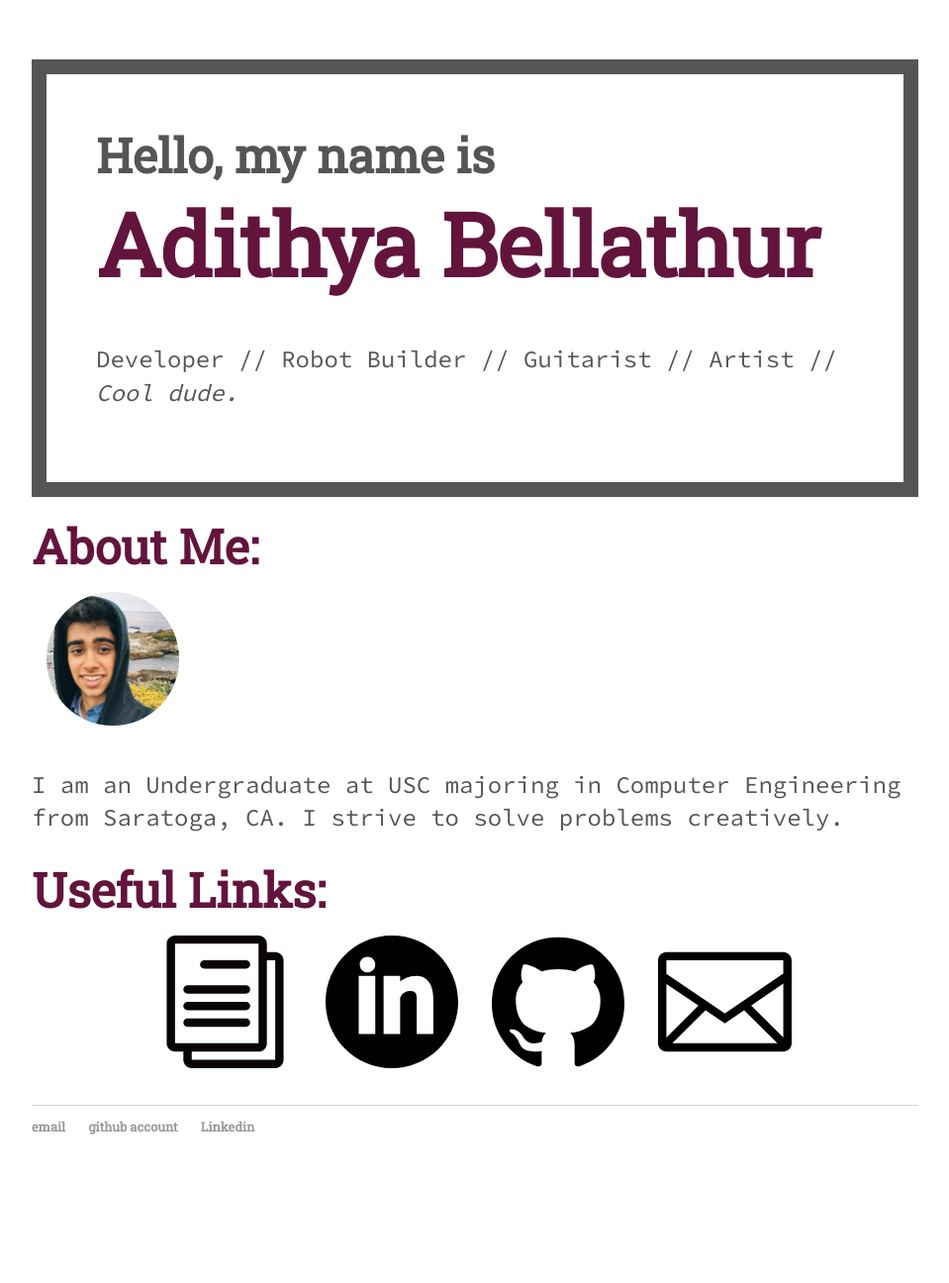
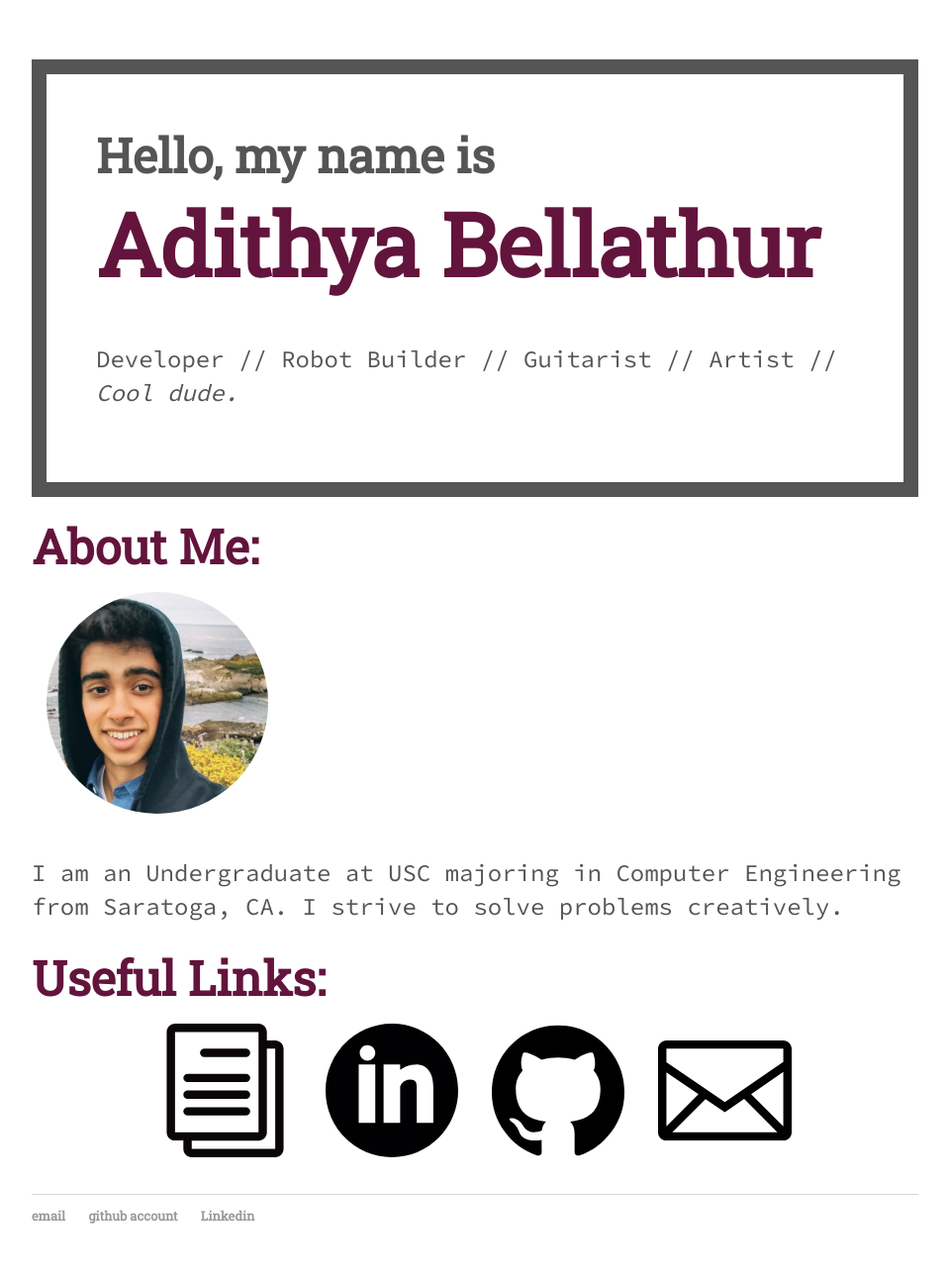
Before and after one commit to adibellathur/adibellathur.github.io, a Jekyll site: the page built from index.html, in a window 1280 px wide. Shown: the whole page at 99% size, without its empty margins (160-1119 px from the left). Built offline with Jekyll 4.4.1, drawn with Linux system fonts in a browser that asks for light colours; before the commit the page ends 1206 px from its top, so only the background shows below that.

Commit message:
one more time

```diff
--- a/index.html
+++ b/index.html
@@ -12,7 +12,7 @@ title: Adithya Bellathur
 	<br>
 	<h3>About Me:</h3>
 	<div style="float:right">
-		<img class="img-circle" src="pictures/me.jpg" style="width:15%;height:15%;margin:15px;">
+		<img class="img-circle" src="pictures/me.jpg" style="width:25%;height:25%;margin:15px;">
 		<p>
 			I am an Undergraduate at USC majoring in Computer Engineering from Saratoga, CA. I strive to solve problems creatively.
 		</p>
```
